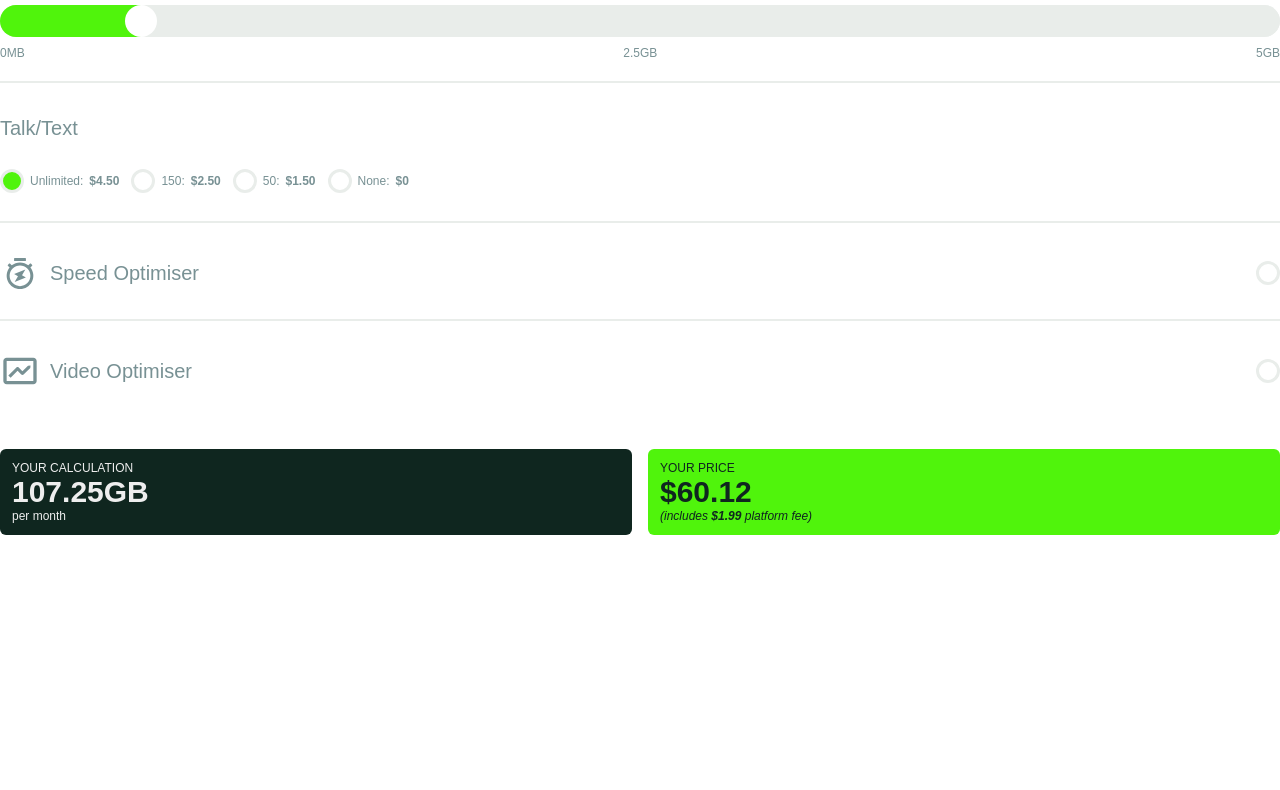
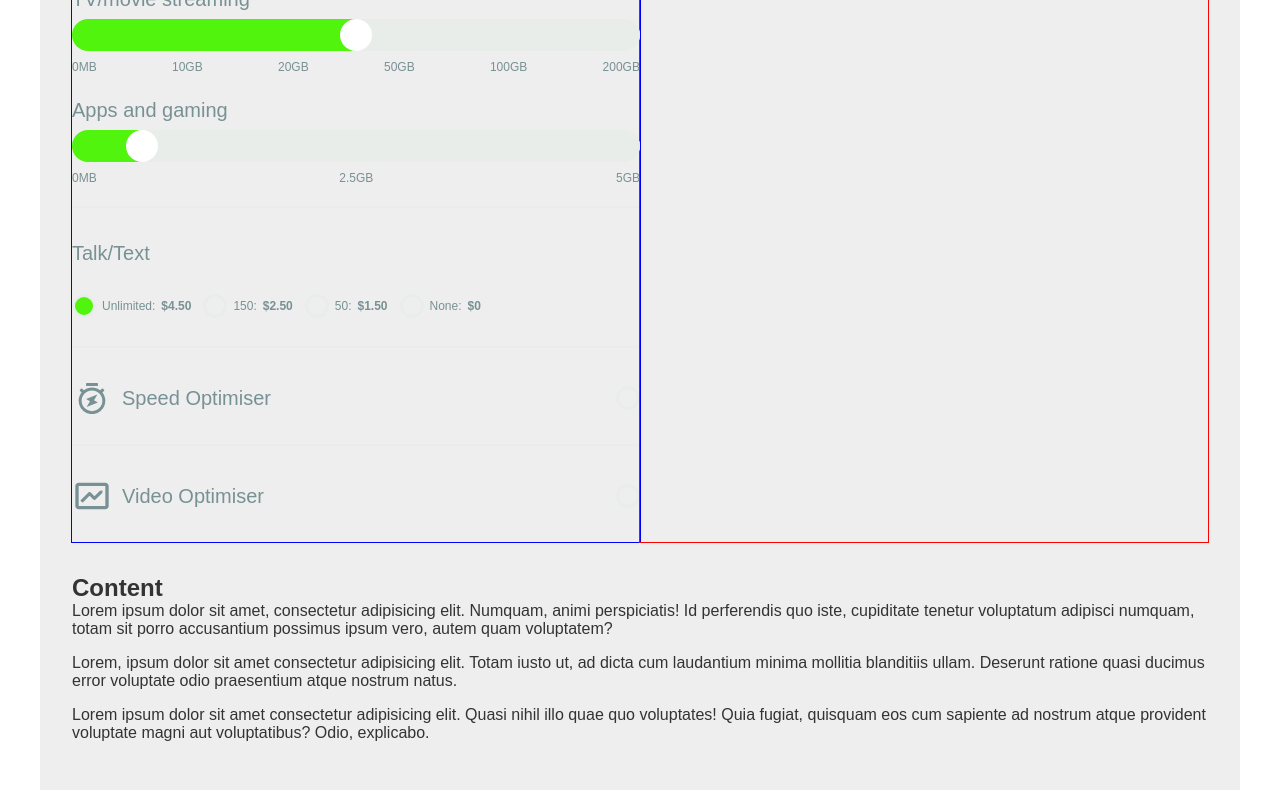
Before and after one commit to dralbamoda/dataCalculator, a website: page index.html in a window 1280 px wide. Shown: the part 1132-1922 px from the top of the page. Before the commit the page ends 1683 px from the top, so only its background shows below. Drawn offline with Linux system fonts and the light colour scheme.

Commit message:
Feat/add-layout: Make the header sticky and add grid layout for the calculator with some Lorem and outlines for verifying the scaffold

```diff
--- a/css/dataCalculator.css
+++ b/css/dataCalculator.css
@@ -1,5 +1,74 @@
+:root {
+  --tablet-landscape: 768px;
+  --spacing: 1em;
+}
+
+.container {
+  width: 100%;
+  background: #eee;
+  color: #333;
+  padding: calc(var(--spacing) * 2);
+  max-width: 1200px;
+}
+
+.page {
+  display: grid;
+  grid-template-areas:
+    "head"
+    "main"
+    "foot";
+  grid-template-rows: auto auto auto;
+  grid-template-columns: 100%;
+}
+
+.head {
+  grid-area: head;
+  position: sticky;
+  top: 0;
+  z-index: 2;
+  outline: 1px solid magenta;
+}
+.nav {
+  grid-area: main;
+  outline: 1px solid blue;
+}
+.foot {
+  grid-area: foot;
+  outline: 1px solid red;
+}
+
+p {
+  margin-bottom: 1em;
+}
+
 form {
   width: 100%;
+  margin: auto;
+  margin-bottom: 2em;
+}
+
+@media (min-width: 768px) {
+  .page {
+    display: grid;
+    grid-template-areas:
+      "head head"
+      "nav main";
+    grid-template-rows: 320px 1fr;
+    grid-template-columns: 50% 50%;
+  }
+
+  .nav {
+    grid-area: nav;
+  }
+
+  .foot {
+    grid-area: main;
+  }
+
+  form {
+    width: 100%;
+    min-width: 600px;
+  }
 }
 
 .calculator {
@@ -8,9 +77,9 @@ form {
   --tertiary: #789194;
   --grey: #e9edea;
   --track: var(--grey);
-  display: flex;
+  /* display: flex;
   flex-direction: column;
-  align-items: center;
+  align-items: center; */
 }
 
 /* @media (prefers-color-scheme: dark) {
@@ -327,7 +396,6 @@ form {
   background-color: white;
   box-shadow: var(--box-fill);
   border-radius: var(--thumb-width, var(--thumb-height));
-
   filter: brightness(100%);
   clip-path: polygon(
     100% -1px,
--- a/index.html
+++ b/index.html
@@ -9,9 +9,29 @@
     <link rel="stylesheet" href="css/dataCalculator.css" />
   </head>
 
-  <body class="calculator">
-    <main class="page">
-      <section class="page__section">
+  <body>
+    <main class="container">
+      <h1>Content</h1>
+      <p>
+        Lorem ipsum dolor sit amet, consectetur adipisicing elit. Numquam, animi
+        perspiciatis! Id perferendis quo iste, cupiditate tenetur voluptatum
+        adipisci numquam, totam sit porro accusantium possimus ipsum vero, autem
+        quam voluptatem?
+      </p>
+      <p>
+        Lorem, ipsum dolor sit amet consectetur adipisicing elit. Totam iusto
+        ut, ad dicta cum laudantium minima mollitia blanditiis ullam. Deserunt
+        ratione quasi ducimus error voluptate odio praesentium atque nostrum
+        natus.
+      </p>
+      <p>
+        Lorem ipsum dolor sit amet consectetur adipisicing elit. Quasi nihil
+        illo quae quo voluptates! Quia fugiat, quisquam eos cum sapiente ad
+        nostrum atque provident voluptate magni aut voluptatibus? Odio,
+        explicabo.
+      </p>
+      <form class="calculator page">
+        <section class="page__section head">
           <div class="header__sticky">
             <div class="calculator__graph">
               <div class="hero">
@@ -22,10 +42,7 @@
             </div>
           </div>
         </section>
-      <section class="page__section">sometest</section>
-      <section class="page__section">sometest</section>
-    </main>
-    <form>
+        <section class="page__section nav">
           <div class="calculator__sliders">
             <div>
               <label for="web">Web Browsing</label>
@@ -279,7 +296,9 @@
                 />
               </label>
             </div>
-
+          </div>
+        </section>
+        <section class="page__section foot">
           <div class="calculator__total-cards">
             <div class="calculator__total-card">
               <span class="caps">Your Calculation</span>
@@ -296,8 +315,28 @@
               <i>(includes <b>$1.99</b> platform fee)</i>
             </div>
           </div>
-      </div>
+        </section>
       </form>
+      <h2>Content</h2>
+      <p>
+        Lorem ipsum dolor sit amet, consectetur adipisicing elit. Numquam, animi
+        perspiciatis! Id perferendis quo iste, cupiditate tenetur voluptatum
+        adipisci numquam, totam sit porro accusantium possimus ipsum vero, autem
+        quam voluptatem?
+      </p>
+      <p>
+        Lorem, ipsum dolor sit amet consectetur adipisicing elit. Totam iusto
+        ut, ad dicta cum laudantium minima mollitia blanditiis ullam. Deserunt
+        ratione quasi ducimus error voluptate odio praesentium atque nostrum
+        natus.
+      </p>
+      <p>
+        Lorem ipsum dolor sit amet consectetur adipisicing elit. Quasi nihil
+        illo quae quo voluptates! Quia fugiat, quisquam eos cum sapiente ad
+        nostrum atque provident voluptate magni aut voluptatibus? Odio,
+        explicabo.
+      </p>
+    </main>
     <script src="main.js"></script>
   </body>
 </html>
```
Lines whose indentation alone changed are shown as unchanged.
